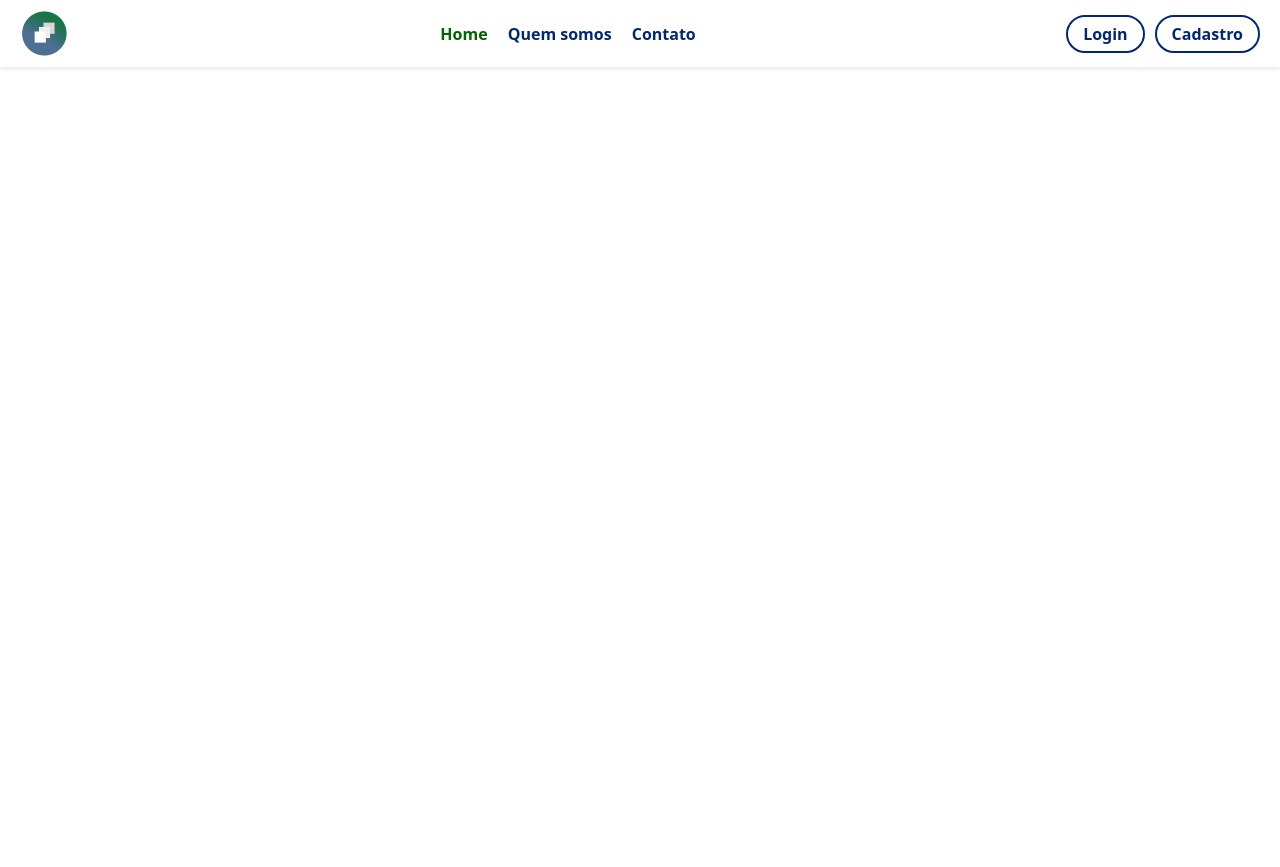
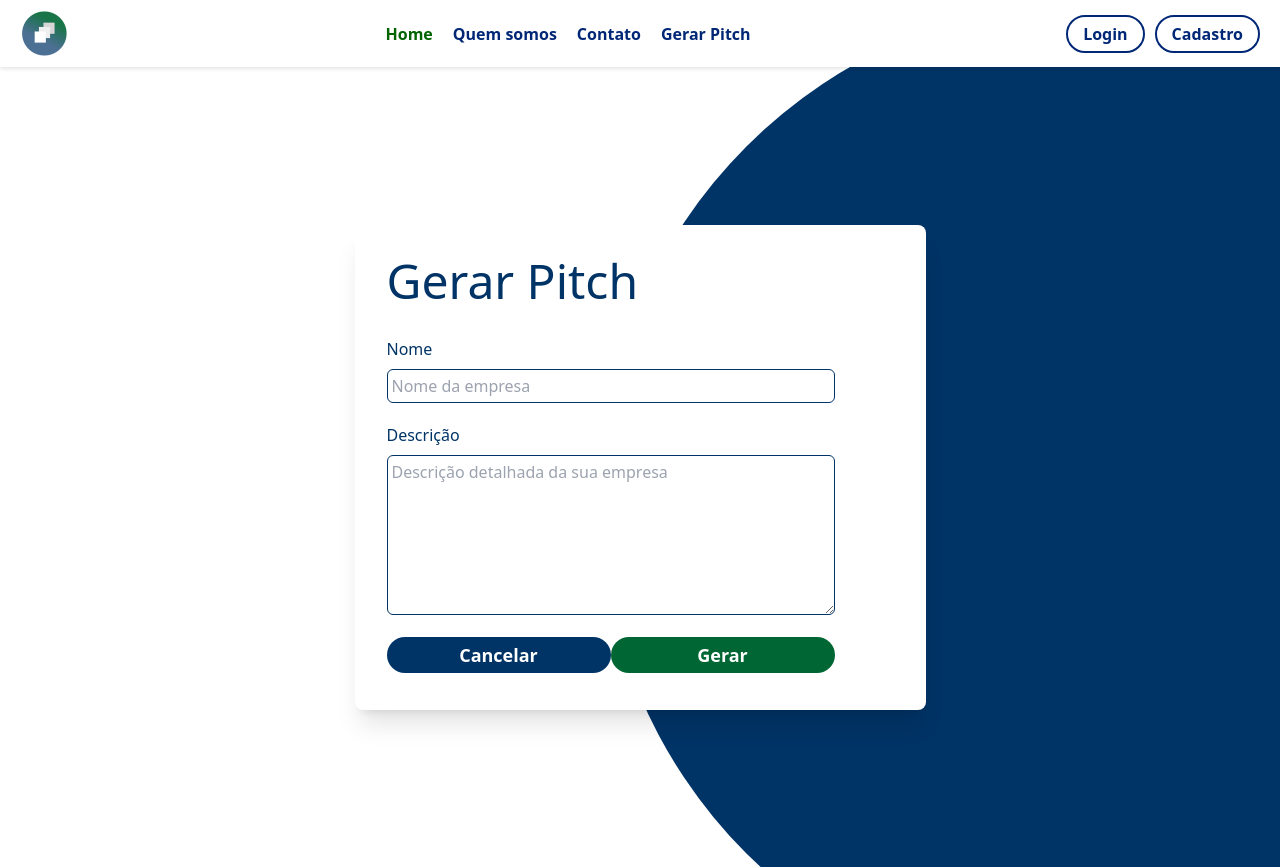
Before and after one commit to eps20241-pitchit/pictchit-app, a React (Vite) app: page /create-pitch in a window 1280 px wide. Before the commit the page ends 800 px from the top, so only its background shows below. Built offline with nearby package versions, Linux system fonts and the light colour scheme.

Commit message:
Adicionado pagina para gerar pitch

```diff
--- a/package.json
+++ b/package.json
@@ -12,11 +12,15 @@
   "dependencies": {
     "@emotion/react": "^11.11.4",
     "@emotion/styled": "^11.11.5",
+    "@hookform/resolvers": "^3.6.0",
     "@mui/material": "^5.15.19",
     "axios": "^1.7.2",
     "react": "^18.2.0",
     "react-dom": "^18.2.0",
-    "react-router-dom": "^6.23.0"
+    "react-hook-form": "^7.51.5",
+    "react-hot-toast": "^2.4.1",
+    "react-router-dom": "^6.23.0",
+    "zod": "^3.23.8"
   },
   "devDependencies": {
     "@types/react": "^18.2.66",
--- a/src/App.tsx
+++ b/src/App.tsx
@@ -5,7 +5,8 @@ import Navbar from './components/navbar';
 import Home from './pages/Home/home';
 import Introduction from './pages/Intro/intro';
 import Register from './pages/Register/register';
-import CreatedPitch from './pages/CreatedPitch/createdPitch';
+import Pitch from './pages/Pitch/pitch';
+import { CreatePitch } from './pages/CreatePitch';
 
 
 export function App() {
@@ -17,7 +18,8 @@ export function App() {
           <Route path="/"  element={<Home/>} />
           <Route path="/introduction" element={<Introduction/>} />
           <Route path="/register" element={<Register/>} />
-          <Route path="/created-pitch" element={<CreatedPitch/>}/>
+          <Route path="/pitch" element={<Pitch/>}/>
+          <Route path="/create-pitch" element={<CreatePitch/>}/>
         </Routes>
       </div>
     </Router>
--- a/src/components/navbar.tsx
+++ b/src/components/navbar.tsx
@@ -11,6 +11,7 @@ const Navbar: React.FC = () => {
         <li><a href="/" className="active">Home</a></li>
         <li><a href="/introduction">Quem somos</a></li>
         <li><a href="/contato">Contato</a></li>
+        <li><a href="/create-pitch">Gerar Pitch</a></li>
       </ul>
       <div className="navbar-buttons">
         <button className="login-button">Login</button>
--- /dev/null
+++ b/src/pages/CreatePitch/index.tsx
@@ -0,0 +1,58 @@
+import { useCreatePitchController } from "./useCreatePitchController"
+
+export function CreatePitch() {
+  const {register, handleSubmit, errors} = useCreatePitchController();
+
+  return (
+    <>
+      <div className="w-full h-full relative">
+        <div className="bg-[#003366] w-[1000px] h-[1000px] -z-10 fixed top-0 -right-1/4 rounded-full "></div>
+      </div>
+
+      <div className="flex justify-center items-center w-full h-screen">
+        <div className="rounded-lg h-[485px] w-[571px] bg-white p-8 shadow-xl">
+          <header className="font-normal text-5xl text-[#003366] mb-8">Gerar Pitch</header>
+          <div className="flex flex-col justify-center items-start">
+            <form onSubmit={handleSubmit}>
+              <label htmlFor="nome" className="text-base text-[#003366]">Nome</label>
+              <input className="w-full border-[1px] border-[#003366] rounded-md p-1 mt-2"
+                    {...register('nome')}
+                    type="text"
+                    name="nome"
+                    id="nome"
+                    placeholder="Nome da empresa"
+              />
+              {errors && (
+                <div className='flex gap-2 items-center text-red-900 mt-1'>
+                  <span className='text-xs'>{errors.nome?.message}</span>
+                </div>
+              )}
+
+              <div className="mt-4"></div>
+              <label htmlFor="descricao" className="text-base text-[#003366]">Descrição</label>
+              <textarea className="w-full h-40 border-[1px] border-[#003366] rounded-md p-1 mt-2"
+                    {...register('descricao')}
+                    name="descricao"
+                    id="descricao"
+                    placeholder="Descrição detalhada da sua empresa" />
+
+              {errors && (
+                <div className='flex gap-2 items-center text-red-900'>
+                  <span className='text-xs'>{errors.descricao?.message}</span>
+                </div>
+              )}
+
+              <div className="mt-4"></div>
+              <div className="flex w-full justify-between items-center">
+                <a href="/" className="bg-[#003366] text-white text-center font-bold text-lg w-56 rounded-full p-1">Cancelar</a>
+                <button className="bg-[#006633] text-white font-bold text-lg w-56 rounded-full p-1">Gerar</button>
+              </div>
+            </form>
+          </div>
+
+        </div>
+      </div>
+
+    </>
+  )
+}
--- /dev/null
+++ b/src/pages/CreatePitch/useCreatePitchController.ts
@@ -0,0 +1,43 @@
+import { zodResolver } from "@hookform/resolvers/zod";
+import { useForm } from "react-hook-form";
+import { z } from "zod";
+import { toast } from "react-hot-toast";
+
+import { pitchService } from "../../service/pitchService";
+
+const schema = z.object({
+  nome: z.string().min(1, { message: "Informe o nome da empresa" }),
+  descricao: z.string().min(50, { message: "Descreva sua empresa detalhadamente" }),
+});
+
+type FormData = z.infer<typeof schema>;
+
+export function useCreatePitchController() {
+  const {
+    register,
+    handleSubmit: hookFormSubmit,
+    formState: { errors }
+  } = useForm<FormData>({
+    resolver: zodResolver(schema),
+  });
+
+  const handleSubmit = hookFormSubmit(async (data) => {
+    try {
+      const pitchDesc = "Como um CEO bem-sucedido da empresa/projeto '" + data.nome + "' desejo criar um pitch convincente de aproximadamente três minutos para destacar os pontos fortes da nossa empresa. A empresa possui a seguinte descrição:" + data.descricao + ". O pitch deve cativar a audiência desde o início, transmitindo nossa visão de forma clara e envolvente.";
+
+      const response = await pitchService.Create({
+        question: pitchDesc,
+      });
+
+      alert(response.completion);
+    } catch (err) {
+      alert("Ocorreu um erro ao gerar o pitch. Por favor, tente novamente.");
+    }
+  })
+
+  return {
+    register,
+    handleSubmit,
+    errors
+  };
+}
--- a/src/pages/CreatedPitch/createdPitch.tsx
+++ b/src/pages/Pitch/pitch.tsx
@@ -1,5 +1,5 @@
 import React from "react";
-import "./createdPitch.css";
+import "./pitch.css";
 import Card from "@mui/material/Card";
 import CardContent from "@mui/material/CardContent";
 import CardMedia from "@mui/material/CardMedia";
@@ -7,7 +7,7 @@ import Typography from "@mui/material/Typography";
 import { CardActionArea } from "@mui/material";
 import pitchImage from "../../assets/pitch-image.svg";
 
-const CreatedPitch: React.FC = () => {
+const Pitch: React.FC = () => {
   return (
     <div>
       <h1 style={{ fontSize: '3rem' }}>Pitchs Gerados</h1> {/* Inline style added here */}
@@ -76,4 +76,4 @@ const CreatedPitch: React.FC = () => {
   );
 };
 
-export default CreatedPitch;
+export default Pitch;
--- /dev/null
+++ b/src/service/httpClient.ts
@@ -0,0 +1,7 @@
+import axios from 'axios';
+
+export const httpClient = axios.create({
+  baseURL: "http://localhost:3000/",
+});
+
+httpClient.interceptors.response.use(async data => {return data;});
--- /dev/null
+++ b/src/service/pitchService/create.ts
@@ -0,0 +1,11 @@
+import { httpClient } from "../httpClient";
+
+export interface CompletionParams {
+  question: string;
+}
+
+export async function Create(params: CompletionParams) {
+  const { data } = await httpClient.post('/openai/completion', params);
+
+	return data;
+}
--- /dev/null
+++ b/src/service/pitchService/index.ts
@@ -0,0 +1,5 @@
+import { Create } from "./create";
+
+export const pitchService = {
+  Create,
+}
--- a/vite.config.ts
+++ b/vite.config.ts
@@ -6,6 +6,6 @@ export default defineConfig({
   plugins: [react()],
   server: {
     open: true,
-    port: 3000
+    port: 3001
   }
 })
```
Also changed, not shown: src/pages/Pitch/pitch.css (renamed from src/pages/CreatedPitch/createdPitch.css), 1 other file (tests, documents, lock files or other folders).
